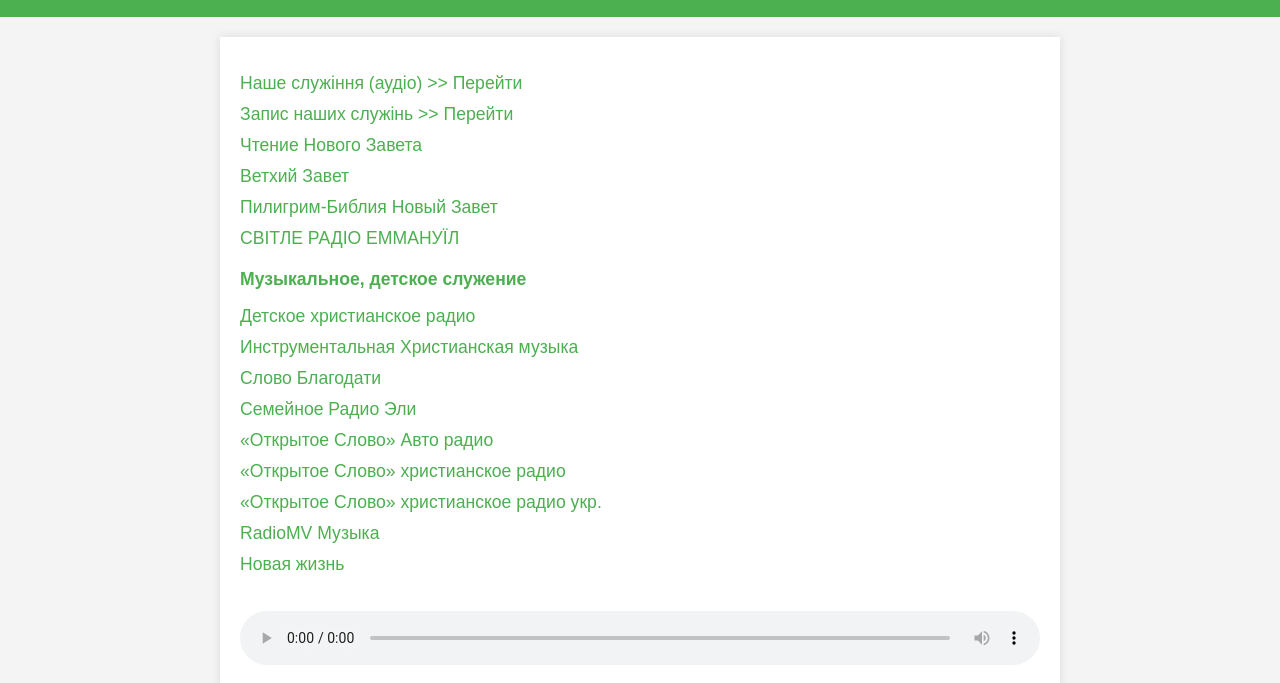
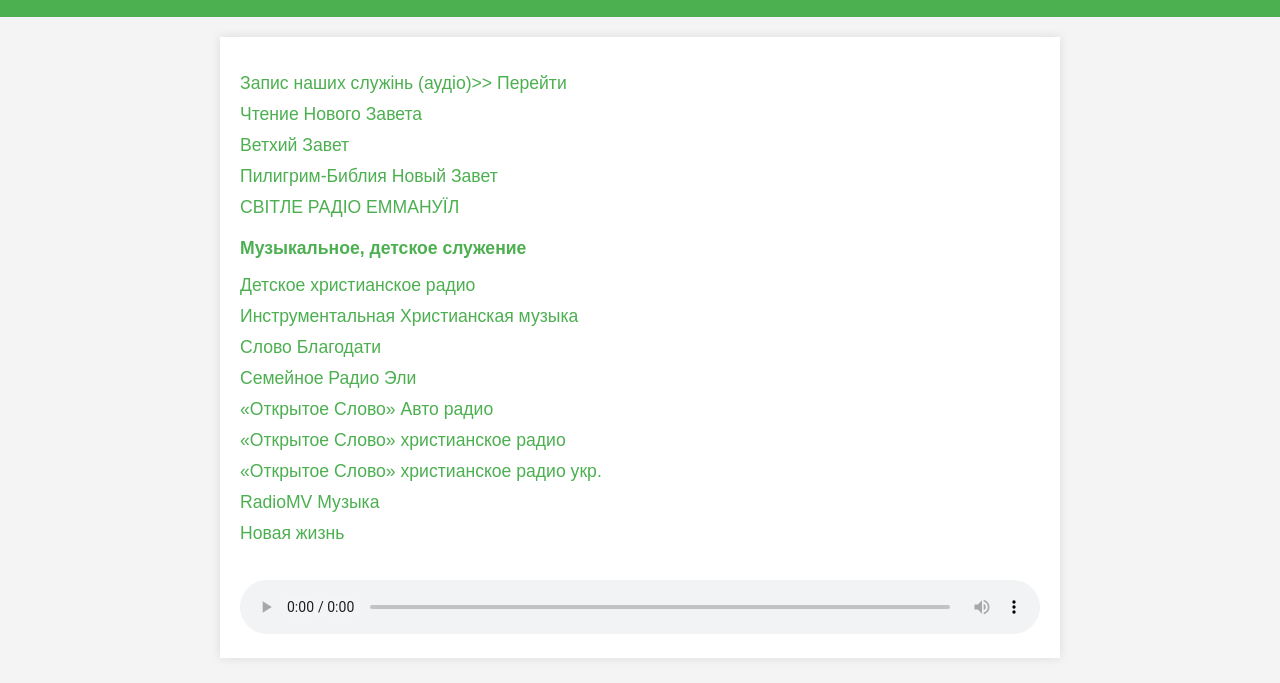
Before and after one commit to ruyriy/Radio-online, a plain HTML site: page index.html in a window 1280 px wide. Shown: the part 95-778 px from the top of the page. Drawn offline with Linux system fonts and the light colour scheme.

Commit message:
index.html

```diff
--- a/index.html
+++ b/index.html
@@ -68,8 +68,7 @@
     </header>
     <div class="container">
         <ul>
-            <li><a href="https://ruyriy.github.io/Audio-christ/">Наше служіння (аудіо) >> Перейти</a></li>
-            <li><a href="https://ruyriy.github.io/Audio-grist/">Запис наших служінь  >> Перейти</a></li>
+            <li><a href="https://ruyriy.github.io/Audio-grist/">Запис наших служінь (аудіо)>> Перейти</a></li>
             <li><a href="#" onclick="playRadio('https://rs.radioslovo.net:4055/stream', 'Чтение Нового Завета', event)">Чтение Нового Завета</a></li>
             <li><a href="#" onclick="playRadio('https://rs.radioslovo.net:4165/stream', 'Ветхий Завет', event)">Ветхий Завет</a></li>
             <li><a href="#" onclick="playRadio('https://www.liveradio.es/http://radiopiligrim.ru:8000/bible', 'Пилигрим-Библия Новый Завет', event)">Пилигрим-Библия Новый Завет</a></li>
```
